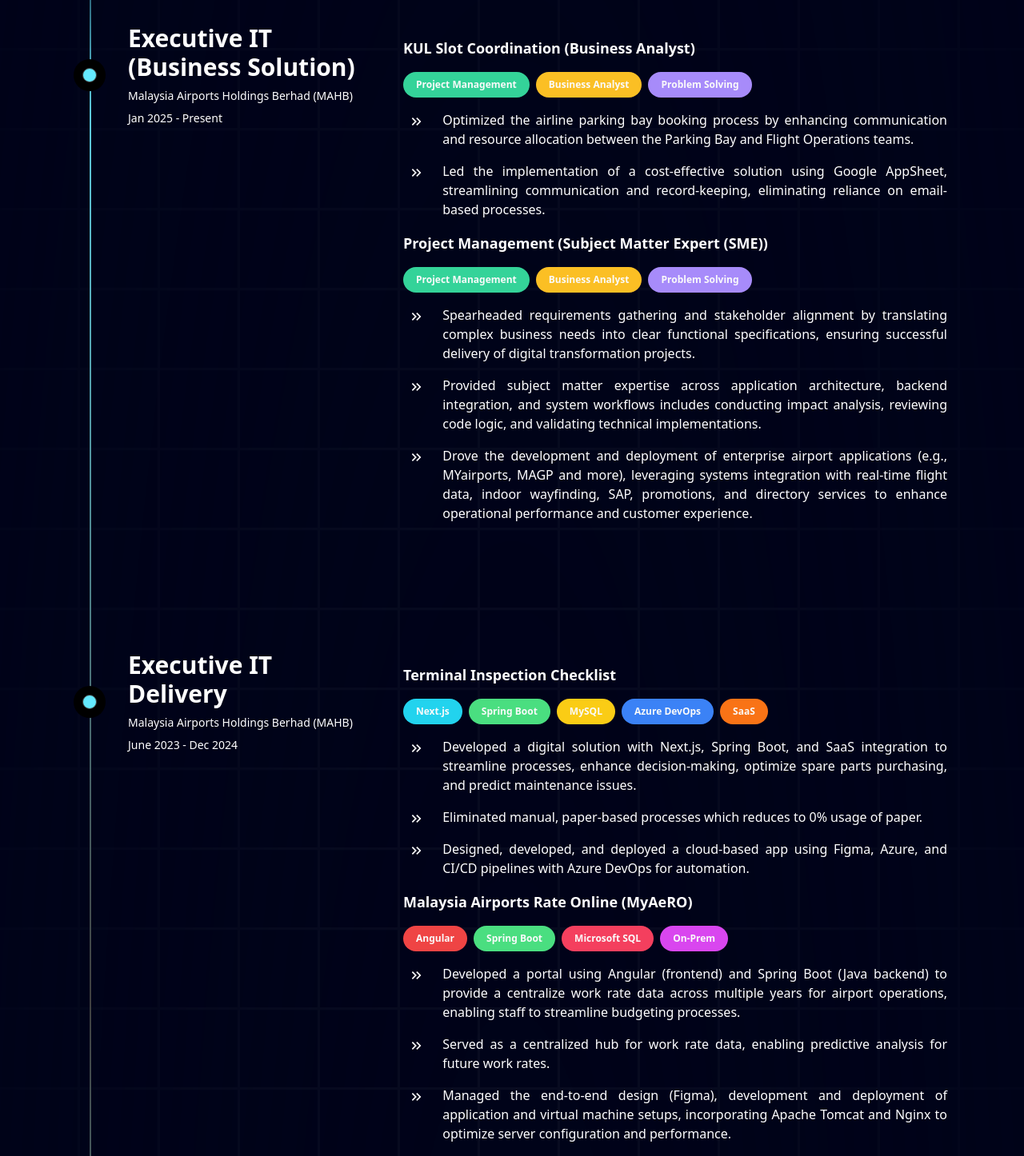
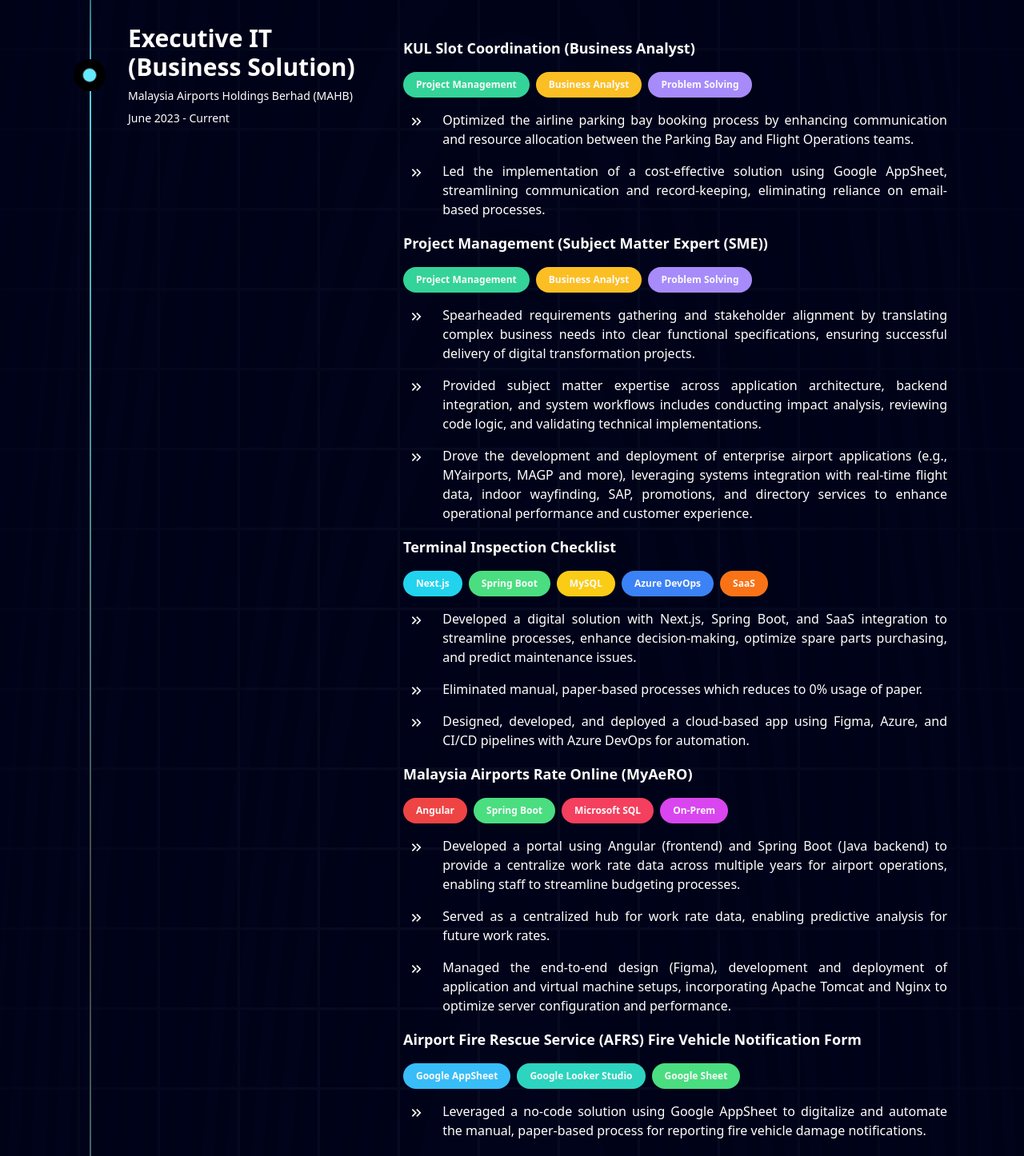
Before and after one commit to Ryukizo79/portfolionextjs, a Next.js app: page / in a window 1280 px wide. Shown: the part 1440-2886 px from the top of the page at 80% size. Built offline with nearby package versions, Linux system fonts and the light colour scheme.

Commit message:
update jobscope

```diff
--- a/components/Experiences.tsx
+++ b/components/Experiences.tsx
@@ -7,7 +7,7 @@
         {
           title: "Executive IT (Business Solution)",
           company: "Malaysia Airports Holdings Berhad (MAHB)",
-          year: "Jan 2025 - Present",
+          year: "June 2023 - Current",
           content: (
             <div className="space-y-4 text-justify">
               <p className="text-white sm:text-lg text-sm font-bold">
@@ -44,17 +44,6 @@
                   </p>
                 </div>
               </div>
-              {/* <div className="grid grid-cols-1 gap-4">
-                <Image
-                  alt=""
-                  src='/tsdweb.png'
-                  width={1000}
-                  height={1000}
-                  className="rounded-lg object-cover h-fit sm:h-46  w-full shadow-[0_0_24px_rgba(34,_42,_53,_0.06),_0_1px_1px_rgba(0,_0,_0,_0.05),_0_0_0_1px_rgba(34,_42,_53,_0.04),_0_0_4px_rgba(34,_42,_53,_0.08),_0_16px_68px_rgba(47,_48,_55,_0.05),_0_1px_0_rgba(255,_255,_255,_0.1)_inset]"
-                />
-
-              </div> */}
-              {/*  */}
               <p className="text-white sm:text-lg text-sm font-bold">
                 Project Management (Subject Matter Expert (SME))
               </p>
@@ -95,27 +84,6 @@
                   </p>
                 </div>
               </div>
-              {/* <div className="grid grid-cols-1 gap-4">
-                <Image
-                  alt=""
-                  src='/myaeroweb.png'
-                  width={1000}
-                  height={1000}
-                  className="rounded-lg object-cover h-fit sm:h-46  w-full shadow-[0_0_24px_rgba(34,_42,_53,_0.06),_0_1px_1px_rgba(0,_0,_0,_0.05),_0_0_0_1px_rgba(34,_42,_53,_0.04),_0_0_4px_rgba(34,_42,_53,_0.08),_0_16px_68px_rgba(47,_48,_55,_0.05),_0_1px_0_rgba(255,_255,_255,_0.1)_inset]"
-                />
-
-              </div> */}
-
-            </div>
-
-          ),
-        },
-        {
-          title: "Executive IT Delivery",
-          company: "Malaysia Airports Holdings Berhad (MAHB)",
-          year: "June 2023 - Dec 2024",
-          content: (
-            <div className="space-y-4 text-justify">
               <p className="text-white sm:text-lg text-sm font-bold">
                 Terminal Inspection Checklist
               </p>
```
